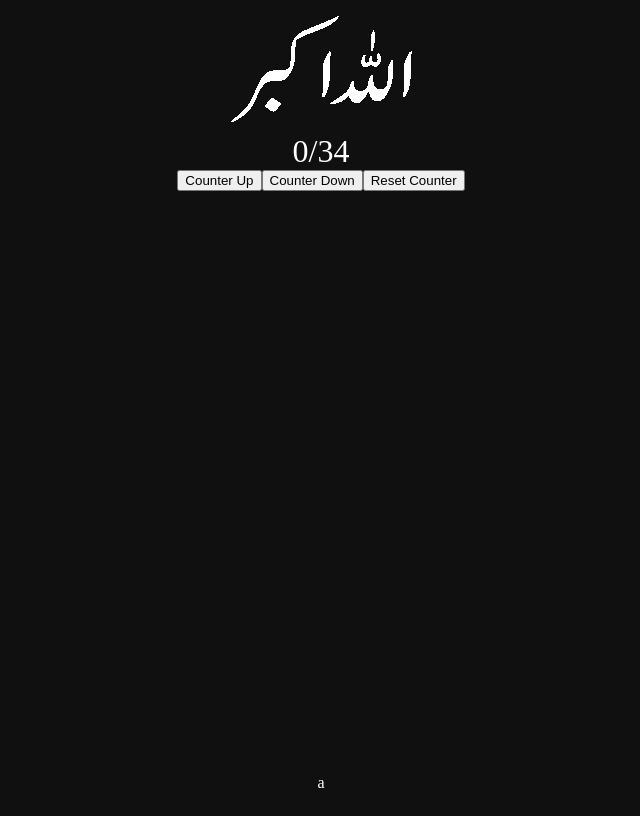
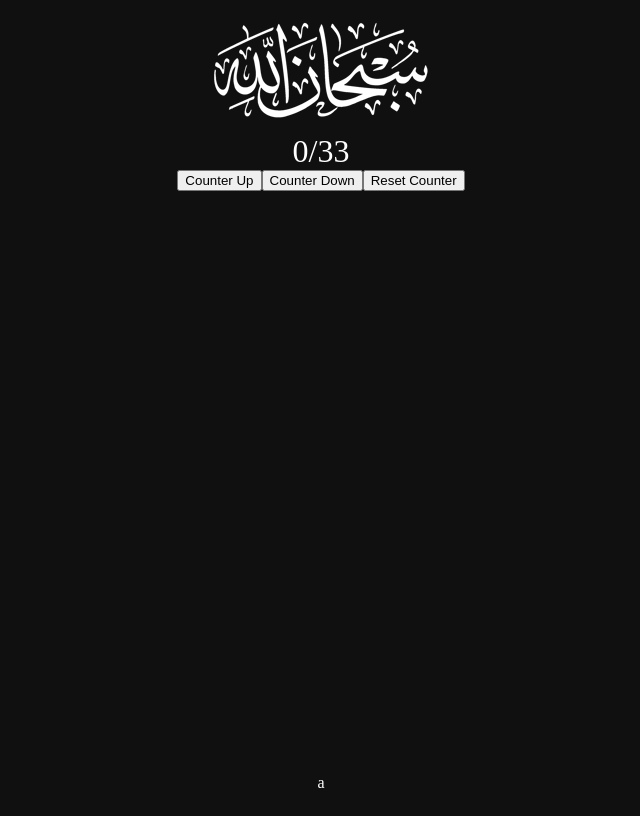
Before and after one commit to SukaHati/SukaHati.github.io, a plain HTML site: page index.html in a window 1280 px wide. Shown: the whole page, without its empty margins (319-959 px from the left). Drawn offline with Linux system fonts and the light colour scheme.

Commit message:
Update index.html
Changing word arrangement

```diff
--- a/index.html
+++ b/index.html
@@ -19,7 +19,7 @@
   <body style="background-color:#101010;min-height:100vh;display:flex;flex-direction:column;">
     <div style="flex-grow: 1;">
       <div class="center" style="" id="div_pic">
-	    <img src="tasbih1.png"></img>
+	    <img src="tasbih3.png"></img>
 	  </div>
 	  <div class="center">
         <span id="currentcounter" style="color:white;font-size:32px"></span>
@@ -40,9 +40,9 @@
 <script>
   const wordList = {
     word1: {
-	  pic: "tasbih1.png",
+	  pic: "tasbih3.png",
 	  counter:0,
-	  limit: 34
+	  limit: 33
 	},
 	word2: {
 	  pic: "tasbih2.png",
@@ -50,9 +50,9 @@
 	  limit:33
 	},
 	word3: {
-	  pic: "tasbih3.png",
+	  pic: "tasbih1.png",
 	  counter:0,
-	  limit:33
+	  limit:34
 	}
   };
   let wordCurrentNumber = 1;
```
